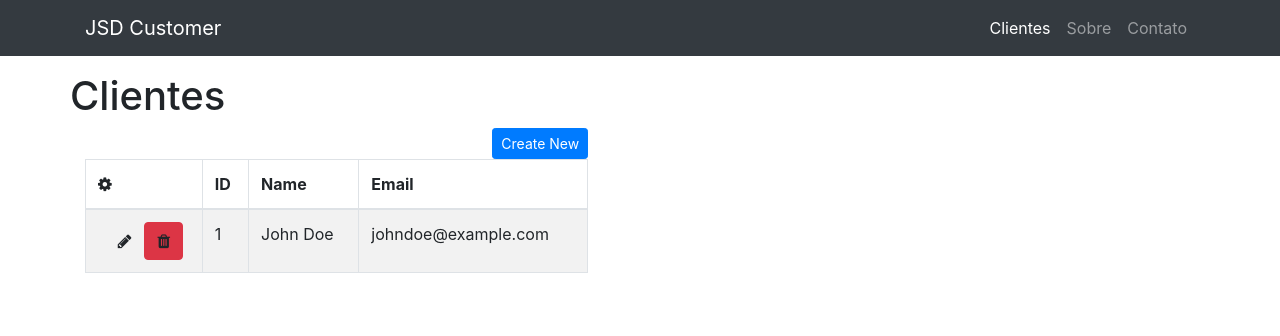
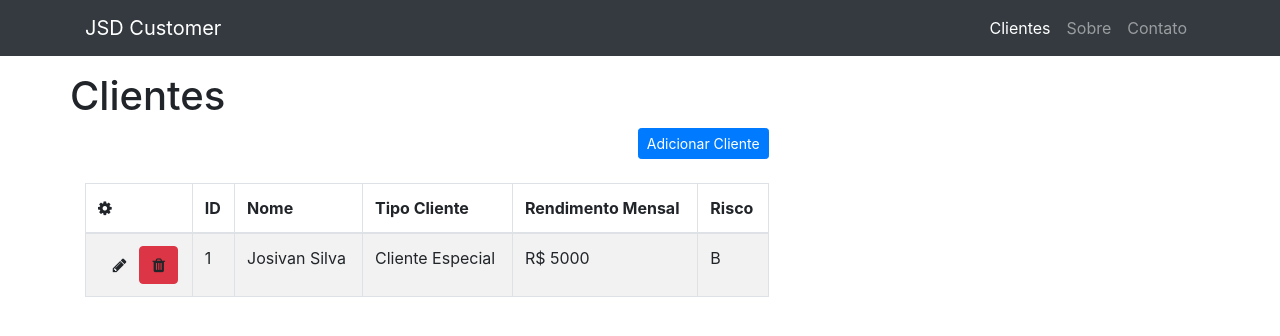
Before and after one commit to josivanribeiro/jsd-customer, an Angular app in the folder frontend/jsd-customer/: page / in a window 1280 px wide. Shown: the top 336 px of the page. Built offline with nearby package versions, Linux system fonts and the light colour scheme.

Commit message:
Implementing frontend.

```diff
--- a/frontend/jsd-customer/src/app/customers/customers.component.html
+++ b/frontend/jsd-customer/src/app/customers/customers.component.html
@@ -9,8 +9,8 @@
         <div class="panel panel-default panel-table">
           <div class="panel-heading">
             <div class="row">
-              <div class="col col-xs-6 text-right">
-                <button type="button" class="btn btn-sm btn-primary btn-create">Create New</button>
+              <div class="col col-xs-6 text-right mb-4">
+                <button type="button" class="btn btn-sm btn-primary btn-create">Adicionar Cliente</button>
               </div>
             </div>
           </div>
@@ -20,8 +20,10 @@
                 <tr>
                   <th><em class="fa fa-cog"></em></th>
                   <th class="hidden-xs">ID</th>
-                    <th>Name</th>
-                    <th>Email</th>
+                  <th>Nome</th>
+                  <th>Tipo Cliente</th>
+                  <th>Rendimento Mensal</th>
+                  <th>Risco</th>
                 </tr>
               </thead>
               <tbody>
@@ -31,8 +33,10 @@
                       <a class="btn btn-danger"><em class="fa fa-trash"></em></a>
                     </td>
                     <td class="hidden-xs">1</td>
-                        <td>John Doe</td>
-                        <td>johndoe@example.com</td>
+                    <td>Josivan Silva</td>
+                    <td>Cliente Especial</td>
+                    <td>R$ 5000</td>
+                    <td>B</td>
                   </tr>
               </tbody>
             </table>
@@ -40,3 +44,4 @@
         </div>
     </div>
   </div>
+</div>
```
Also changed, not shown: frontend/jsd-customer/src/app/customers/customer.ts (added, +19 -0 lines), frontend/jsd-customer/src/app/services/customer.service.ts (added, +66 -0 lines). Lines whose indentation alone changed are shown as unchanged.
